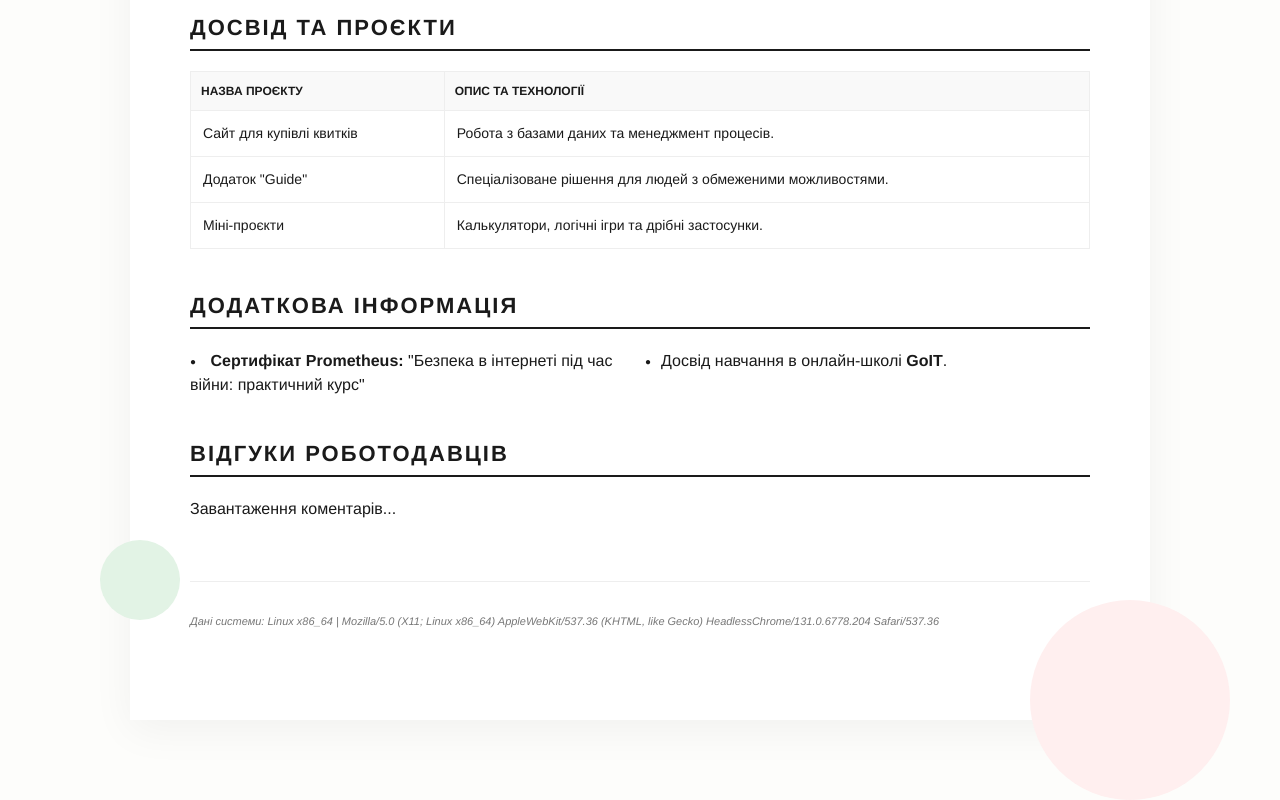
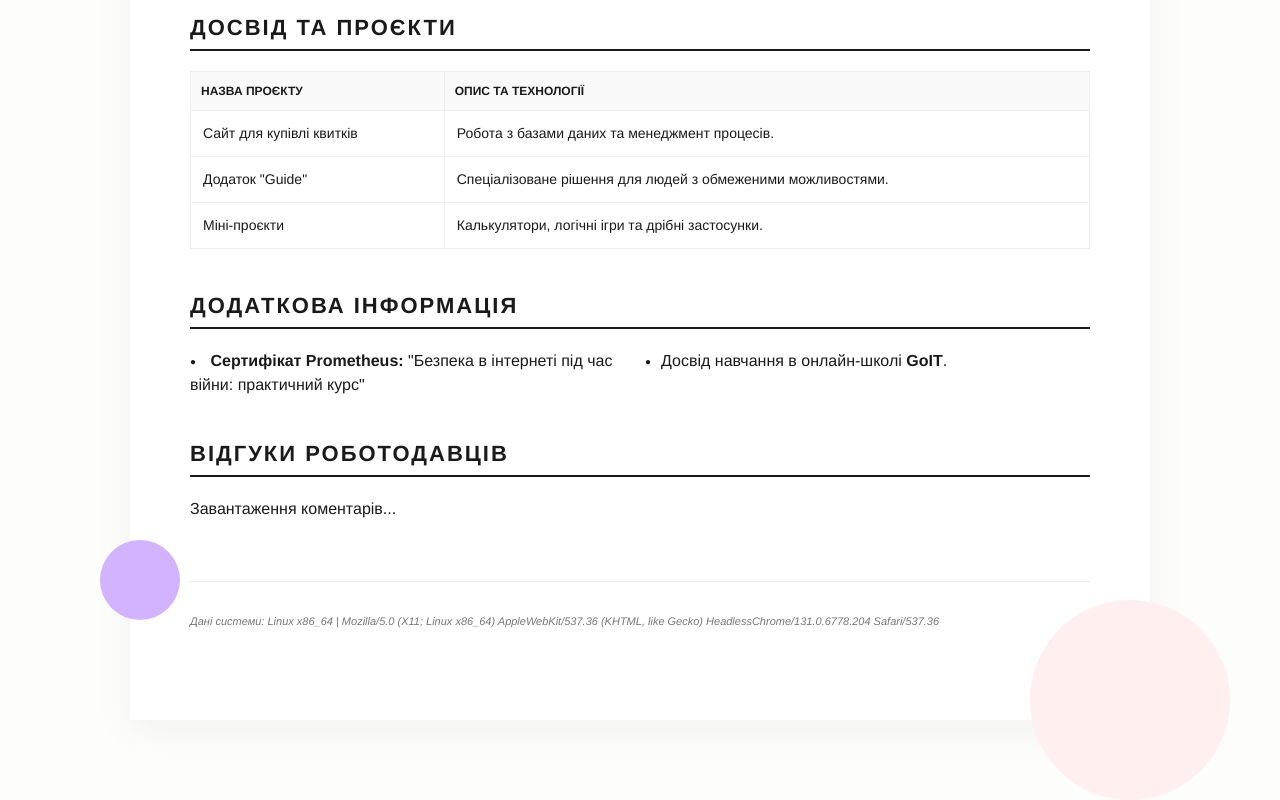
Before and after one commit to oleksandrabohachenkokb2024-ux/resume-website, a plain HTML site: page index.html in a window 1280 px wide. Shown: the part 693-1493 px from the top of the page. Drawn offline with Linux system fonts and the light colour scheme; no server answers.

Commit message:
Update styles.css

```diff
--- a/styles.css
+++ b/styles.css
@@ -92,7 +92,7 @@ main::before { content: ""; position: absolute; width: 150px; height: 150px; bac
 main::after { content: ""; position: absolute; width: 200px; height: 200px; background-color: #ffefef; border-radius: 50%; bottom: -80px; right: -80px; z-index: -1; }
 .circle-accent { position: absolute; width: 50px; height: 50px; background-color: #a0e7f5; border-radius: 50%; top: 140px; left: 260px; opacity: 0.7; }
 .circle-small { position: absolute; width: 25px; height: 25px; background-color: #d1d8ff; border-radius: 50%; top: 40px; right: 200px; opacity: 0.6; }
-.circle-bottom { position: absolute; width: 80px; height: 80px; background-color: #e2f3e5; border-radius: 50%; bottom: 100px; left: -30px; z-index: -1; }
+.circle-bottom { position: absolute; width: 80px; height: 80px; background-color: #d1b3ff; border-radius: 50%; bottom: 100px; left: -30px; z-index: -1; }
 
 header { display: flex; justify-content: space-between; align-items: flex-start; margin-bottom: 50px; }
 header h1 { font-size: 56px; line-height: 0.9; margin: 0; text-transform: uppercase; font-weight: 800; max-width: 300px; }
```
